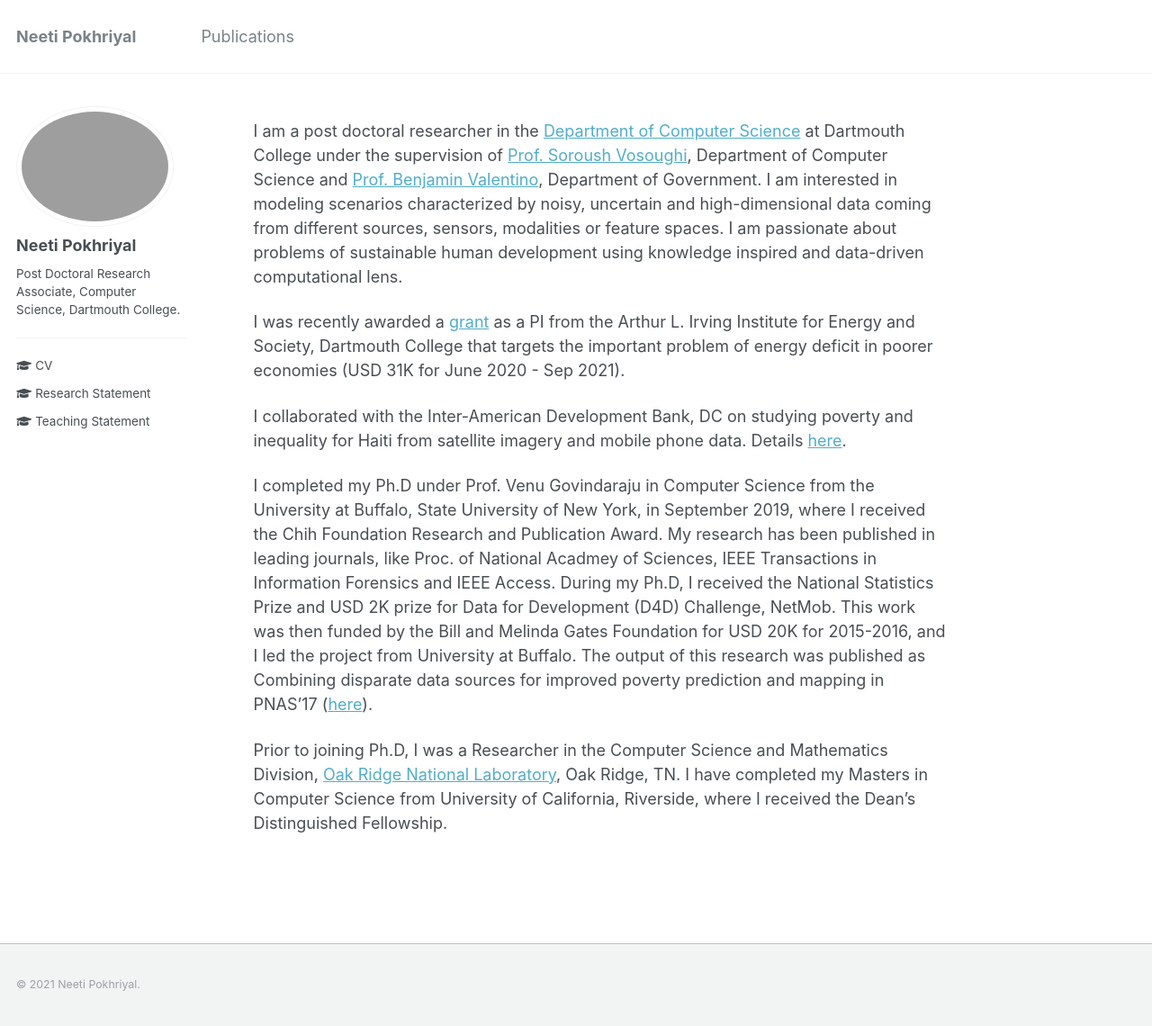
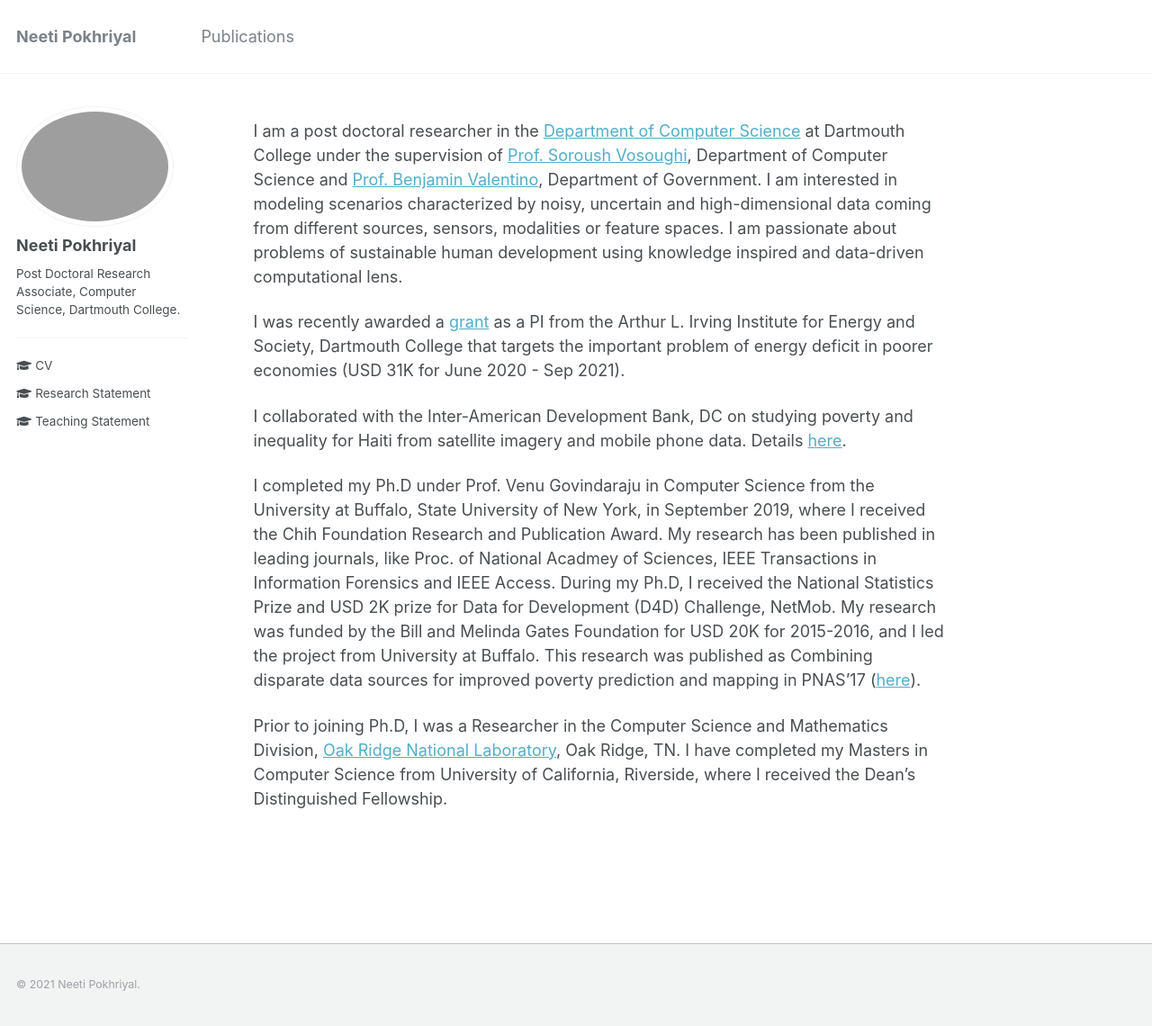
Before and after one commit to neetip/neetip.github.io, a Jekyll site: the page built from _pages/about.md, in a window 1280 px wide and 1140 px high. Shown: the whole window at 90% size. Built offline with Jekyll 4.4.1, drawn with Linux system fonts in a browser that asks for light colours.

Commit message:
Update about.md

```diff
--- a/_pages/about.md
+++ b/_pages/about.md
@@ -13,6 +13,6 @@ I was recently awarded a <a href="https://irving.dartmouth.edu/research/funding-
 
 I collaborated with the Inter-American Development Bank, DC on studying poverty and inequality for Haiti from satellite imagery and mobile phone data. Details <a href="https://publications.iadb.org/en/estimating-and-forecasting-income-poverty-and-inequality-in-haiti-using-satellite-imagery-and-mobile-phone-data">here</a>.
 
-I completed my Ph.D under Prof. Venu Govindaraju in Computer Science from the University at Buffalo, State University of New York, in September 2019, where I received the Chih Foundation Research and Publication Award. My research has been published in leading journals, like Proc. of National Acadmey of Sciences, IEEE Transactions in Information Forensics and IEEE Access. During my Ph.D, I received the National Statistics Prize and USD 2K prize for Data for Development (D4D) Challenge, NetMob. This work was then funded by the Bill and Melinda Gates Foundation for USD 20K for 2015-2016, and I led the project from University at Buffalo. The output of this research was published as Combining disparate data sources for improved poverty prediction and mapping in PNAS'17 (<a href="https://www.pnas.org/content/114/46/E9783">here</a>).
+I completed my Ph.D under Prof. Venu Govindaraju in Computer Science from the University at Buffalo, State University of New York, in September 2019, where I received the Chih Foundation Research and Publication Award. My research has been published in leading journals, like Proc. of National Acadmey of Sciences, IEEE Transactions in Information Forensics and IEEE Access. During my Ph.D, I received the National Statistics Prize and USD 2K prize for Data for Development (D4D) Challenge, NetMob. My research was funded by the Bill and Melinda Gates Foundation for USD 20K for 2015-2016, and I led the project from University at Buffalo. This research was published as Combining disparate data sources for improved poverty prediction and mapping in PNAS'17 (<a href="https://www.pnas.org/content/114/46/E9783">here</a>).
 
 Prior to joining Ph.D, I was a Researcher in the Computer Science and Mathematics Division, <a href="https://www.ornl.gov">Oak Ridge National Laboratory</a>, Oak Ridge, TN. I have completed my Masters in Computer Science from University of California, Riverside, where I received the Dean's Distinguished Fellowship.
```
